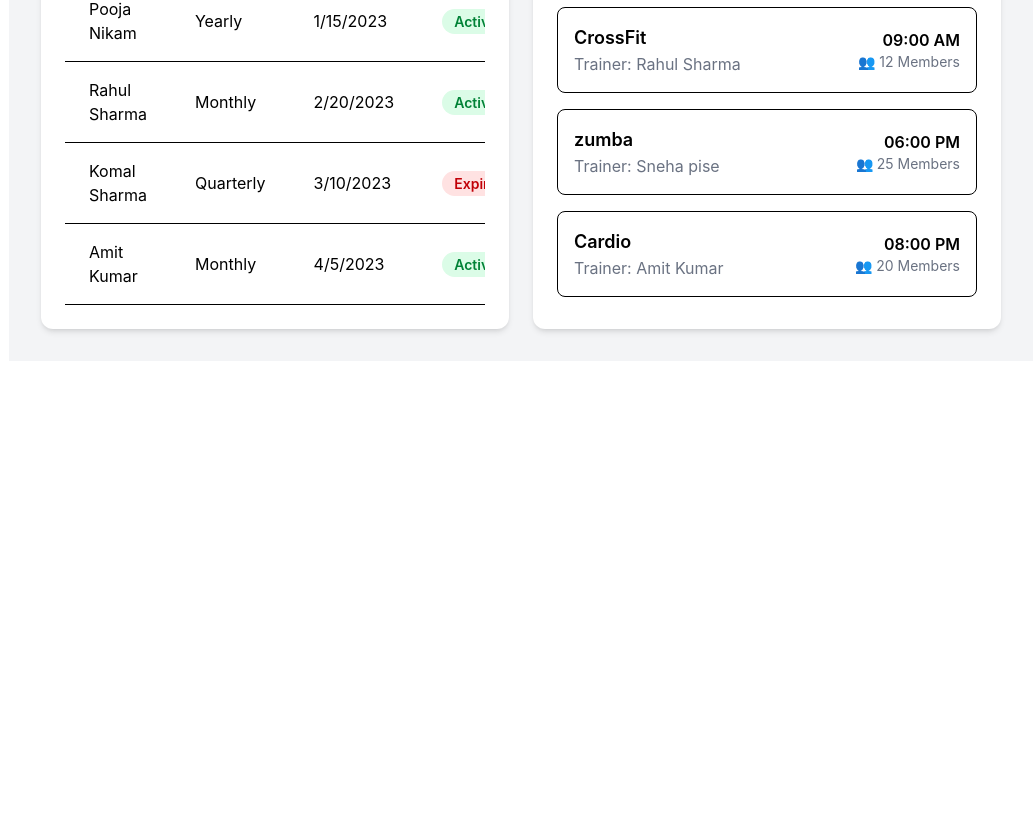
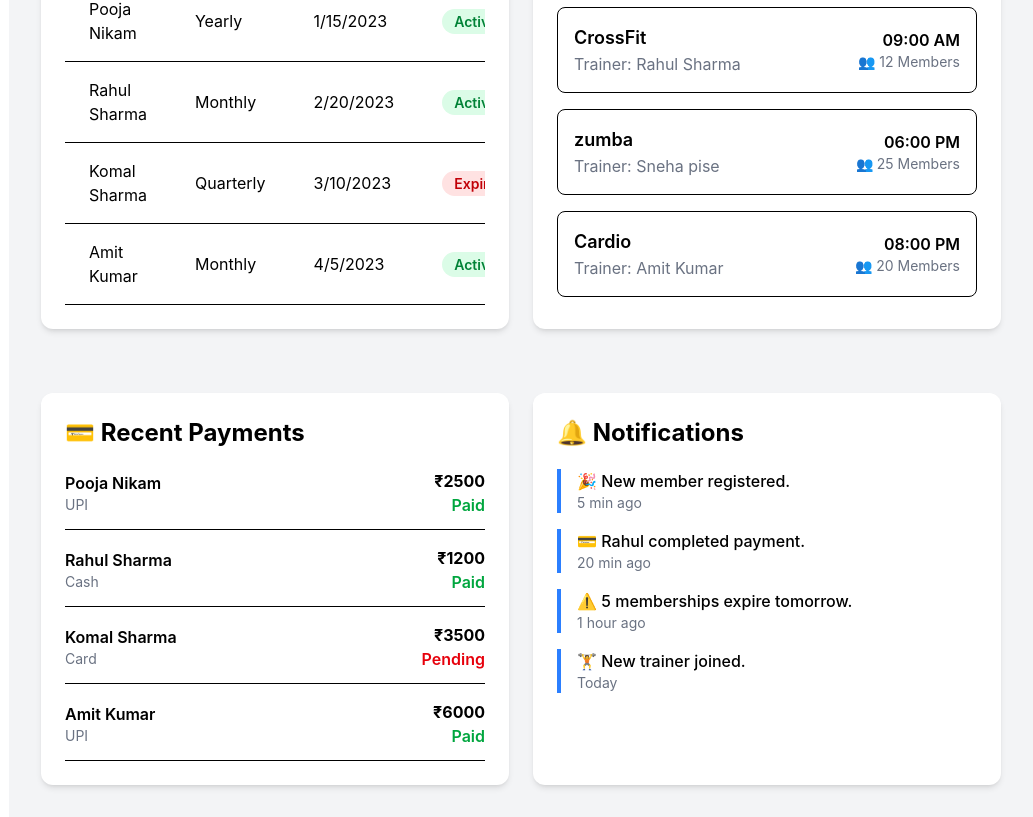
Before and after one commit to PoojaNikam2004/Gym-Management-System, a React (Vite) app: page /dashboard in a window 1280 px wide. Shown: the part 1047-1864 px from the top of the page, without its empty margins (247-1280 px from the left). Before the commit the page ends 1408 px from the top, so only its background shows below. Built offline with nearby package versions, Linux system fonts and the light colour scheme.

Commit message:
build member add

```diff
--- a/src/components/MembershipStats.jsx
+++ b/src/components/MembershipStats.jsx
@@ -34,12 +34,13 @@ function MembershipStats() {
 
                     <div
                         key={item.id}
-                        className="flex items-center gap-4"
-                    >
+                        className="flex items-center gap-4">
 
                         <div
                             className={`w-4 h-4 rounded-full ${item.color}`}
                         ></div>
+
+
 
                         <div className="flex-1">
 
@@ -48,6 +49,15 @@ function MembershipStats() {
                             </h3>
 
                         </div>
+
+                        <div className="w-full bg-gray-200 h-2 rounded-full">
+
+                         <div
+                              className={`${item.color} h-2 rounded-full`}
+                               style={{ width: `${item.members}%` }}
+                                      ></div>
+
+                                   </div>
 
                         <div className="font-bold text-lg">
                             {item.members}
--- a/src/components/Navbar.jsx
+++ b/src/components/Navbar.jsx
@@ -23,6 +23,11 @@ function Navbar() {
           <li>
             <Link to="/dashboard" className="hover:text-blue-600">
               Dashboard
+            </Link>
+          </li>
+          <li>
+            <Link to="/members" className="hover:text-blue-600">
+              Members
             </Link>
           </li>
 
--- /dev/null
+++ b/src/components/NotificationPanel.jsx
@@ -0,0 +1,68 @@
+function NotificationPanel() {
+
+    const notifications = [
+
+        {
+            id:1,
+            message:"🎉 New member registered.",
+            time:"5 min ago"
+        },
+
+        {
+            id:2,
+            message:"💳 Rahul completed payment.",
+            time:"20 min ago"
+        },
+
+        {
+            id:3,
+            message:"⚠️ 5 memberships expire tomorrow.",
+            time:"1 hour ago"
+        },
+
+        {
+            id:4,
+            message:"🏋 New trainer joined.",
+            time:"Today"
+        }
+
+    ];
+
+    return (
+
+        <div className="bg-white rounded-xl shadow-md p-6 mt-8">
+
+            <h2 className="text-2xl font-bold mb-5">
+                🔔 Notifications
+            </h2>
+
+            <div className="space-y-4">
+
+                {notifications.map((item)=>(
+
+                    <div
+                        key={item.id}
+                        className="border-l-4 border-blue-500 pl-4"
+                    >
+
+                        <p className="font-medium">
+                            {item.message}
+                        </p>
+
+                        <p className="text-sm text-gray-500">
+                            {item.time}
+                        </p>
+
+                    </div>
+
+                ))}
+
+            </div>
+
+        </div>
+
+    );
+
+}
+
+export default NotificationPanel;
--- /dev/null
+++ b/src/components/RecentPayment.jsx
@@ -0,0 +1,92 @@
+function RecentPayments() {
+
+    const payments = [
+        {
+            id: 1,
+            name: "Pooja Nikam",
+            amount: 2500,
+            method: "UPI",
+            status: "Paid"
+        },
+        {
+            id: 2,
+            name: "Rahul Sharma",
+            amount: 1200,
+            method: "Cash",
+            status: "Paid"
+        },
+        {
+            id: 3,
+            name: "Komal Sharma",
+            amount: 3500,
+            method: "Card",
+            status: "Pending"
+        },
+        {
+            id: 4,
+            name: "Amit Kumar",
+            amount: 6000,
+            method: "UPI",
+            status: "Paid"
+        }
+    ];
+
+    return (
+
+        <div className="bg-white rounded-xl shadow-md p-6 mt-8">
+
+            <h2 className="text-2xl font-bold mb-5">
+                💳 Recent Payments
+            </h2>
+
+            <div className="space-y-4">
+
+                {payments.map((payment) => (
+
+                    <div
+                        key={payment.id}
+                        className="flex justify-between items-center border-b pb-3"
+                    >
+
+                        <div>
+
+                            <h3 className="font-semibold">
+                                {payment.name}
+                            </h3>
+
+                            <p className="text-gray-500 text-sm">
+                                {payment.method}
+                            </p>
+
+                        </div>
+
+                        <div className="text-right">
+
+                            <p className="font-bold">
+                                ₹{payment.amount}
+                            </p>
+
+                            <span
+                                className={
+                                    payment.status === "Paid"
+                                        ? "text-green-600 font-semibold"
+                                        : "text-red-600 font-semibold"
+                                }
+                            >
+                                {payment.status}
+                            </span>
+
+                        </div>
+
+                    </div>
+
+                ))}
+
+            </div>
+
+        </div>
+
+    );
+}
+
+export default RecentPayments;
--- /dev/null
+++ b/src/components/SearchBar.js
@@ -0,0 +1,22 @@
+function SearchBar(){
+    return(
+
+
+      <div className="p-6 bg-white rounded-lg shadow-md">
+      <h1 className="text-3xl font-bold mb-6">
+        Members Management
+      </h1>
+
+      <div className="flex justify-between mb-6">
+
+        <input
+          type="text"
+          placeholder="Search Member..."
+          className="border p-2 rounded-lg w-80"
+        />
+        </div>
+        </div>
+
+    )
+}
+export default SearchBar;
--- a/src/components/Sidebar.jsx
+++ b/src/components/Sidebar.jsx
@@ -16,7 +16,7 @@ function Sidebar() {
 
 
             <Link to="/attendance" className="hover:bg-gray-700 px-4 py-2 gap-2 transition duration-300 rounded">✅ Attendance</Link>
-            <Link to="/payments" className="hover:bg-gray-700 px-4 py-2 gap-2 transition duration-300 rounded">💵 Payments</Link>
+            <Link to="/recentpayment" className="hover:bg-gray-700 px-4 py-2 gap-2 transition duration-300 rounded">💵 RecentPayments</Link>
             <Link to="/profile" className="hover:bg-gray-700 px-4 py-2 gap-2 transition duration-300 rounded">👤 Profile</Link>
             <Link to="/settings" className="hover:bg-gray-700 px-4 py-2 gap-2 transition duration-300 rounded">⚙️ Settings</Link>
             <Link to="/logout" className="hover:bg-gray-700 mt-auto transition duration-300 rounded px-4 py-2">🚪 Logout</Link>
--- a/src/pages/Dashboard.jsx
+++ b/src/pages/Dashboard.jsx
@@ -5,6 +5,9 @@ import RecentMembers from "../components/RecentMembers";
 import UpcomingClasses from "../components/UpcommingClasses";
 import AttendanceChart from "../components/AttendanceChart";
 import MembershipStats from "../components/MembershipStats";
+import RecentPayments from "../components/RecentPayment";
+import NotificationPanel from "../components/NotificationPanel";
+
 
 function Dashboard(){
     return(
@@ -62,6 +65,14 @@ function Dashboard(){
 
 </div>
 
+<div className="grid grid-cols-1 lg:grid-cols-2 gap-6 mt-8">
+
+    <RecentPayments/>
+
+    <NotificationPanel />
+</div>
+
+
 </div>
 
     </div>
--- a/src/pages/Members.jsx
+++ b/src/pages/Members.jsx
@@ -1,8 +1,21 @@
-function Member(){
-    return(
-        <div>
-            <h1>Member Page</h1>
-        </div>
-    )
+import SearchBar from "../components/SearchBar";
+
+
+function Members() {
+
+  return (
+    <div className="p-8">
+
+     <SearchBar/>
+
+        <button className="bg-blue-500 text-white px-4 py-2 rounded-lg hover:bg-blue-600">
+          + Add Member
+        </button>
+
+      </div>
+
+
+  );
 }
-export default Member;
+
+export default Members;
```
Also changed, not shown: src/components/AddmemberButton.js (added), src/components/MemberRow.jsx (added), src/components/MemberTable.jsx (added).
